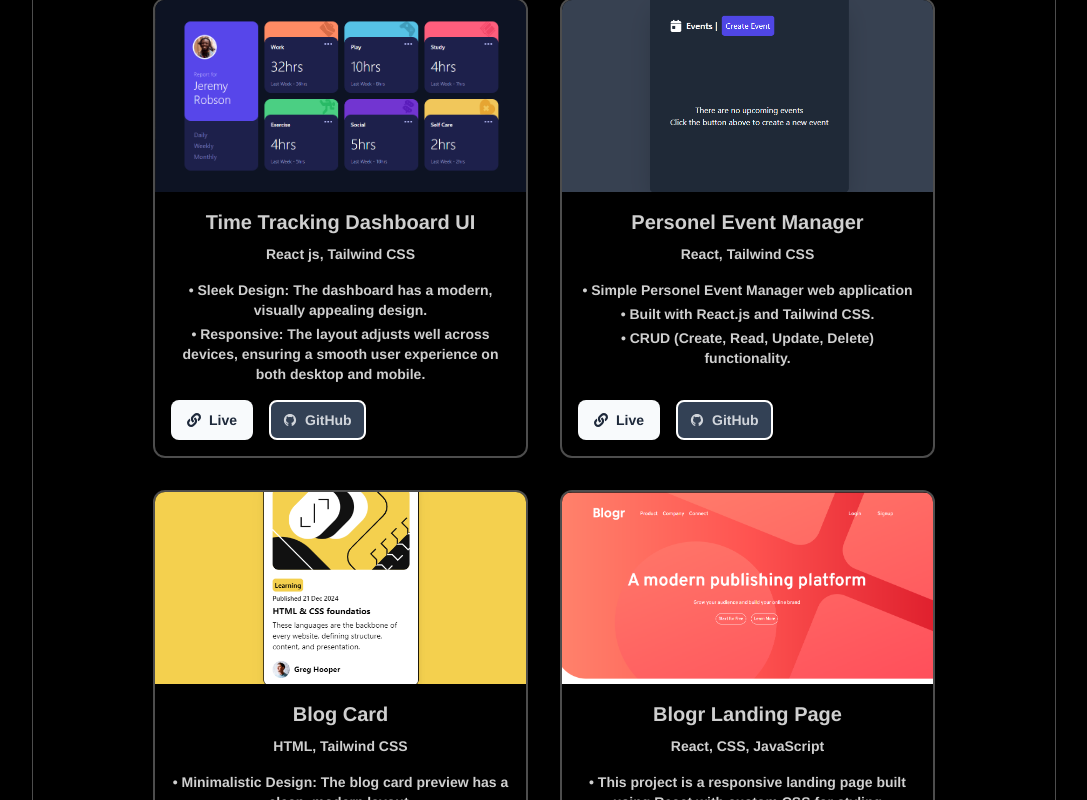
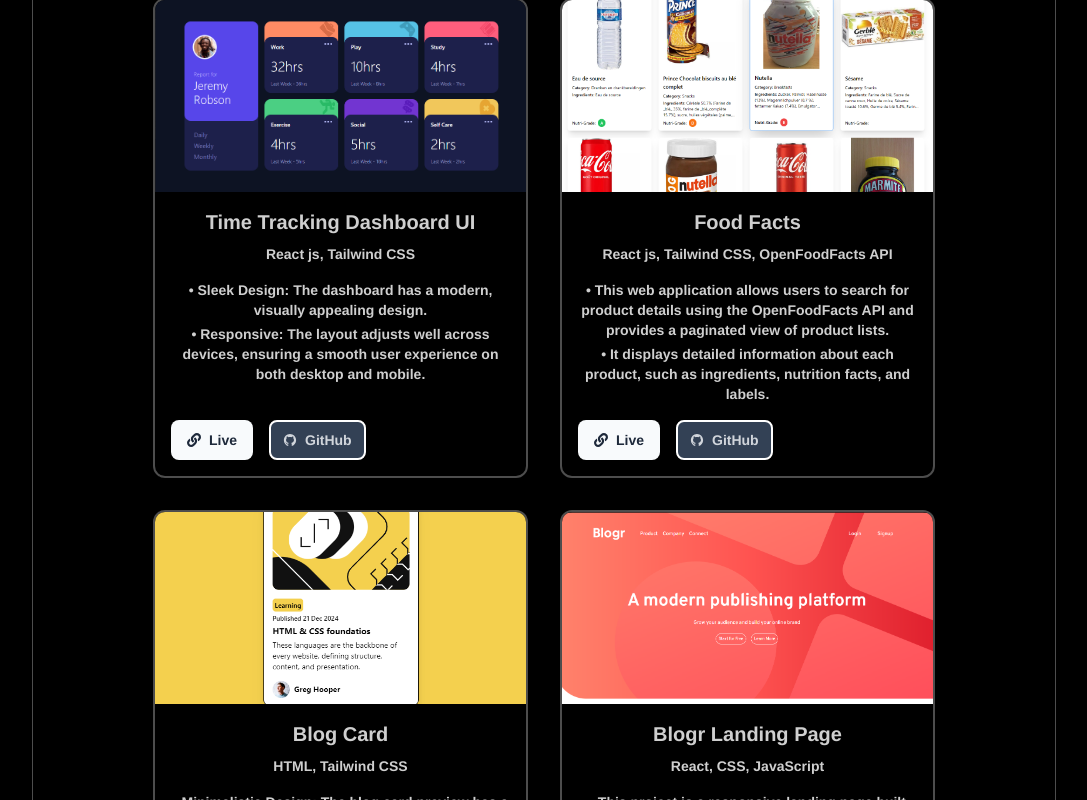
Before and after one commit to faizanr27/react-portfolio, a React (Vite) app: page / in a window 1280 px wide. Shown: the part 1598-2398 px from the top of the page, without its empty margins (96-1183 px from the left). Built offline with nearby package versions, Linux system fonts and the light colour scheme.

Commit message:
Update Projects.jsx

```diff
--- a/src/components/Projects.jsx
+++ b/src/components/Projects.jsx
@@ -1,12 +1,13 @@
 import { AiOutlineGithub } from "react-icons/ai";
 import { FaLink } from "react-icons/fa";
-import project1 from "../assets/project1.png";
+// import project1 from "../assets/project1.png";
 import project2 from "../assets/project2.png";
 import project3 from "../assets/project3.webp";
 import project4 from "../assets/project4.png";
 import blog from '../assets/blog.png'
 import time from '../assets/time.png'
 import urlss from '../assets/urlss.png'
+import foodfacts from '../assets/foodfacts.png'
 
 const Projects = () => {
     const projects = [
@@ -55,20 +56,34 @@
               github: "https://github.com/faizanr27/Time-tracking-dashboard-UI",
             },
           },
-        {
-          img: project1,
-          title: "Personel Event Manager",
-          description: [
-            "Simple Personel Event Manager web application",
-            "Built with React.js and Tailwind CSS.",
-            "CRUD (Create, Read, Update, Delete) functionality.",
-          ],
-          techStack: "React, Tailwind CSS",
-          links: {
-            site: "https://event-nine-tau.vercel.app/",
-            github: "https://github.com/faizanr27/Event",
+           {
+            img: foodfacts,
+            title: "Food Facts",
+            description: [
+              "This web application allows users to search for product details using the OpenFoodFacts API and provides a paginated view of product lists. ",
+              "It displays detailed information about each product, such as ingredients, nutrition facts, and labels.",
+            ],
+            techStack:
+              "React js, Tailwind CSS, OpenFoodFacts API",
+            links: {
+              site: "https://food-facts-theta.vercel.app",
+              github: "https://github.com/faizanr27/food-facts",
+            },
           },
-        },
+        // {
+        //   img: project1,
+        //   title: "Personel Event Manager",
+        //   description: [
+        //     "Simple Personel Event Manager web application",
+        //     "Built with React.js and Tailwind CSS.",
+        //     "CRUD (Create, Read, Update, Delete) functionality.",
+        //   ],
+        //   techStack: "React, Tailwind CSS",
+        //   links: {
+        //     site: "https://event-nine-tau.vercel.app/",
+        //     github: "https://github.com/faizanr27/Event",
+        //   },
+        // },
          {
             img: blog,
             title: "Blog Card",
```
